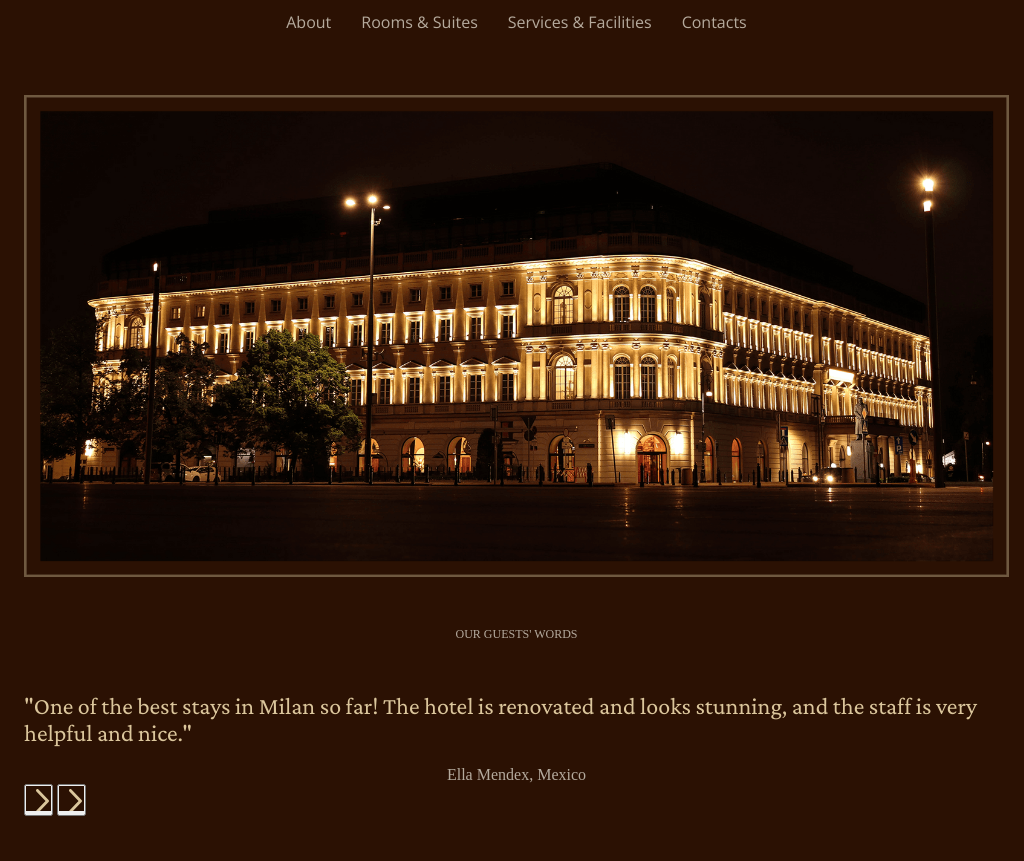
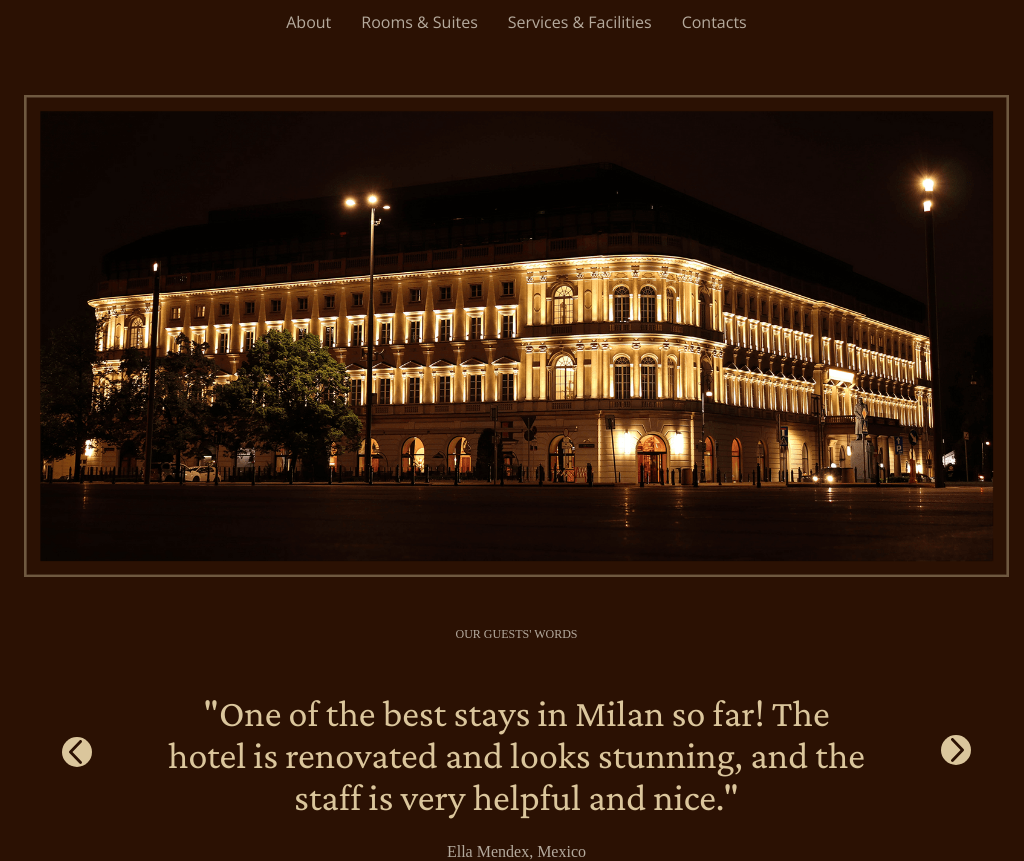
Before and after one commit to finyak4/pet_front, a plain HTML site: page index.html in a window 1024 px wide. Shown: the part 134-995 px from the top of the page. Before the commit the page ends 950 px from the top, so only its background shows below. Drawn offline with nearby package versions, Linux system fonts and the light colour scheme; a web font is replaced by a local one.

Commit message:
Carousel

```diff
--- a/index.css
+++ b/index.css
@@ -1,5 +1,7 @@
 @import url("https://fonts.googleapis.com/css2?family=Open+Sans:ital,wght@0,300..800;1,300..800&display=swap");
-@import url('https://fonts.googleapis.com/css2?family=Crimson+Pro:ital,wght@0,200..900;1,200..900&display=swap');
+/* @import url("https://fonts.googleapis.com/css2?family=Crimson+Pro:ital,wght@0,200..900;1,200..900&display=swap"); */
+@import url('https://fonts.googleapis.com/css2?family=Crimson+Pro:ital,wght@0,200..900;1,200..900&family=Playfair+Display:ital,wght@0,400..900;1,400..900&display=swap');
+
 *,
 *::before,
 *::after {
@@ -14,11 +16,6 @@
   --open-sans: "Open Sans";
   --text-color: #dbc69c;
 }
-
-/* .container {
-  max-width: 1400px;
-  margin: 0 auto;
-} */
 
 .phone-number:hover {
   text-decoration: underline;
@@ -139,19 +136,6 @@ nav a {
     align-items: center;
   }
 
-  /* .nav__contact.show {
-    display: flex;
-    flex-direction: row;
-    justify-content: center;
-    align-items: center;
-  }
-  .nav__socials.show {
-    display: flex;
-    flex-direction: row;
-    justify-content: center;
-    align-items: center;
-  } */
-
   .menu-toggle {
     display: block;
     position: absolute;
@@ -160,9 +144,6 @@ nav a {
     z-index: 1000;
     font-size: 24px;
     cursor: pointer;
-  }
-  body.no-scroll {
-    overflow: hidden;
   }
 }
 
@@ -176,22 +157,72 @@ nav a {
   color: #f2efe3b0;
 }
 
-.carousel-item {
-  display: flex;
-  flex-direction: row ;
-  justify-content: center;
-  padding-top: 50px;
-  font-size: 24px;
-  color:var(--text-color);
-  font-family: "Crimson Pro", serif;
-}
-
-
-
 .carousel-item-description {
   display: flex;
   justify-content: center;
-  padding-top: 20px;
+  padding-top: 25px;
   color: #f2efe3b0;
   font-size: 16px;
 }
+
+#next-btn,
+#prev-btn {
+  border: none;
+  background-color: var(--body-back-color);
+  cursor: default;
+  &:hover {
+    cursor: pointer;
+  }
+}
+
+#prev-btn {
+  transform: rotate(180deg);
+}
+.carousel-block {
+  display: flex;
+  flex-direction: row;
+  justify-content: space-around;
+  align-items: center;
+  .carousel-item {
+    display: flex;
+    flex-direction: row;
+    max-width: 700px;
+    justify-content: center;
+    text-align: center;
+    padding-top: 50px;
+    font-size: 24px;
+    color: var(--text-color);
+    font-family: "Crimson Pro", serif;
+
+  }
+}
+@media (min-width: 786px) {
+  .carousel-block {
+    .carousel-item {
+      font-size: 31px;
+    }
+  }
+}
+
+@media (min-width: 992px) {
+  .carousel-block {
+    .carousel-item {
+      font-size: 38px;
+    }
+  }
+}
+
+@media (max-width: 1200px) {
+  #next-btn,
+  #prev-btn {
+    width: 32px;
+    height: 32px;
+    svg {
+      width: 30px;
+      height: 30px;
+      fill: var(--body-back-color);
+      background-color: var(--text-color);
+      border-radius: 50%;
+    }
+  }
+}
--- a/index.html
+++ b/index.html
@@ -86,10 +86,8 @@
 
     <div class="carousel">
       <p class="carousel-title">OUR GUESTS' WORDS</p>
-      <div class="carousel-container">
-
-      </div>
-      <button id="next-btn">
+      <div class="carousel-block">
+        <button id="prev-btn">
           <svg>
             <path
               d="M19.533 15l-9.1-9.45c-.577-.6-.577-1.5 0-2.1.578-.6 1.445-.6
@@ -99,7 +97,9 @@
             ></path>
           </svg>
         </button>
-      <button id="prev-btn">
+        <div class="carousel-container"></div>
+
+        <button id="next-btn">
           <svg>
             <path
               d="M19.533 15l-9.1-9.45c-.577-.6-.577-1.5 0-2.1.578-.6 1.445-.6 2.023 0l10.11 10.5c.29.3.434.75.434 1.05 0 .45-.144.75-.433 1.05l-10.111 10.5c-.29.3-.578.45-1.012.45-.433 0-.722-.15-1.01-.45-.578-.6-.578-1.5 0-2.1l9.1-9.45z"
@@ -107,6 +107,7 @@
           </svg>
         </button>
       </div>
+    </div>
     <script src="script.js"></script>
   </body>
 </html>
```
Also changed, not shown: script.js (line endings or trailing spaces). Lines whose indentation alone changed are shown as unchanged.
